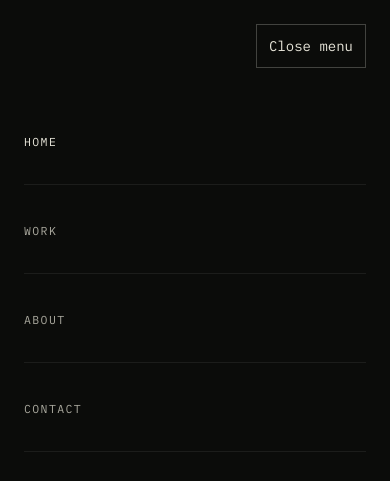
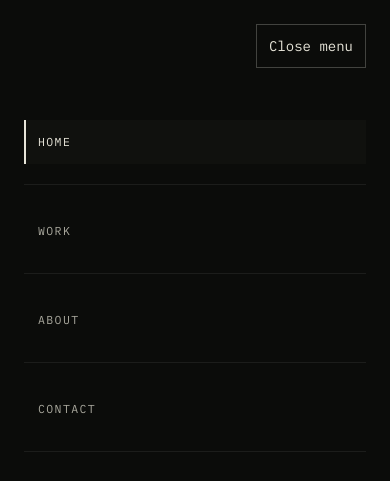
Before and after one commit to sunil-0701/My-Portfolio, a React (Vite) app: page / in a window 390 px wide. Both pictures are taken after a click on the button "Open menu". Shown: the top 481 px of the page. Built offline with nearby package versions, Linux system fonts and the light colour scheme.

Commit message:
style(nav): make mobile section links full width with an active marker

```diff
--- a/src/components/layout/NavBar.jsx
+++ b/src/components/layout/NavBar.jsx
@@ -8,6 +8,7 @@ const easeOutExpo = [0.16, 1, 0.3, 1]
 
 function NavItem({ section, isActive, onNavigate, number }) {
   const base = 'group relative inline-flex min-h-11 min-w-11 items-center font-mono text-[0.72rem] tracking-[0.12em] transition-colors duration-150'
+  const mobileStyle = number ? '' : `w-full border-l-2 px-3 hover:bg-ink-3 focus-visible:bg-ink-3 ${isActive ? 'border-paper bg-ink-2' : 'border-transparent'}`
   const content = number ? (
     <>
       <span aria-hidden="true" className={`px-0.5 ${isActive ? 'bg-paper text-ink' : ''}`}>{number}</span>
@@ -35,7 +36,7 @@ function NavItem({ section, isActive, onNavigate, number }) {
       }}
       aria-current={isActive ? 'location' : undefined}
       title={number ? undefined : section.label}
-      className={`${base} ${isActive ? 'text-paper' : 'text-muted hover:text-paper'}`}
+      className={`${base} ${mobileStyle} ${isActive ? 'text-paper' : 'text-muted hover:text-paper'}`}
     >
       {content}
     </a>
```
